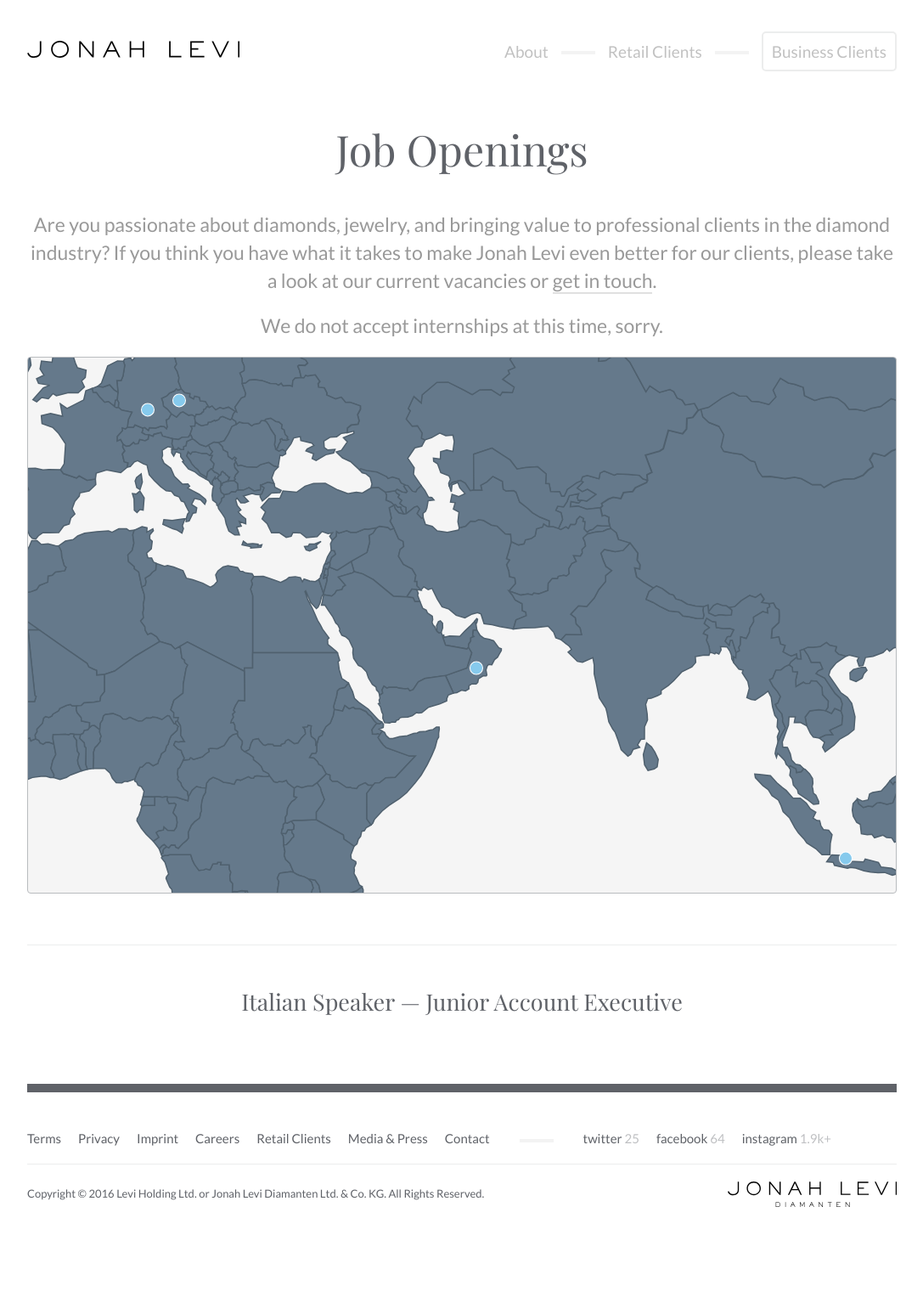
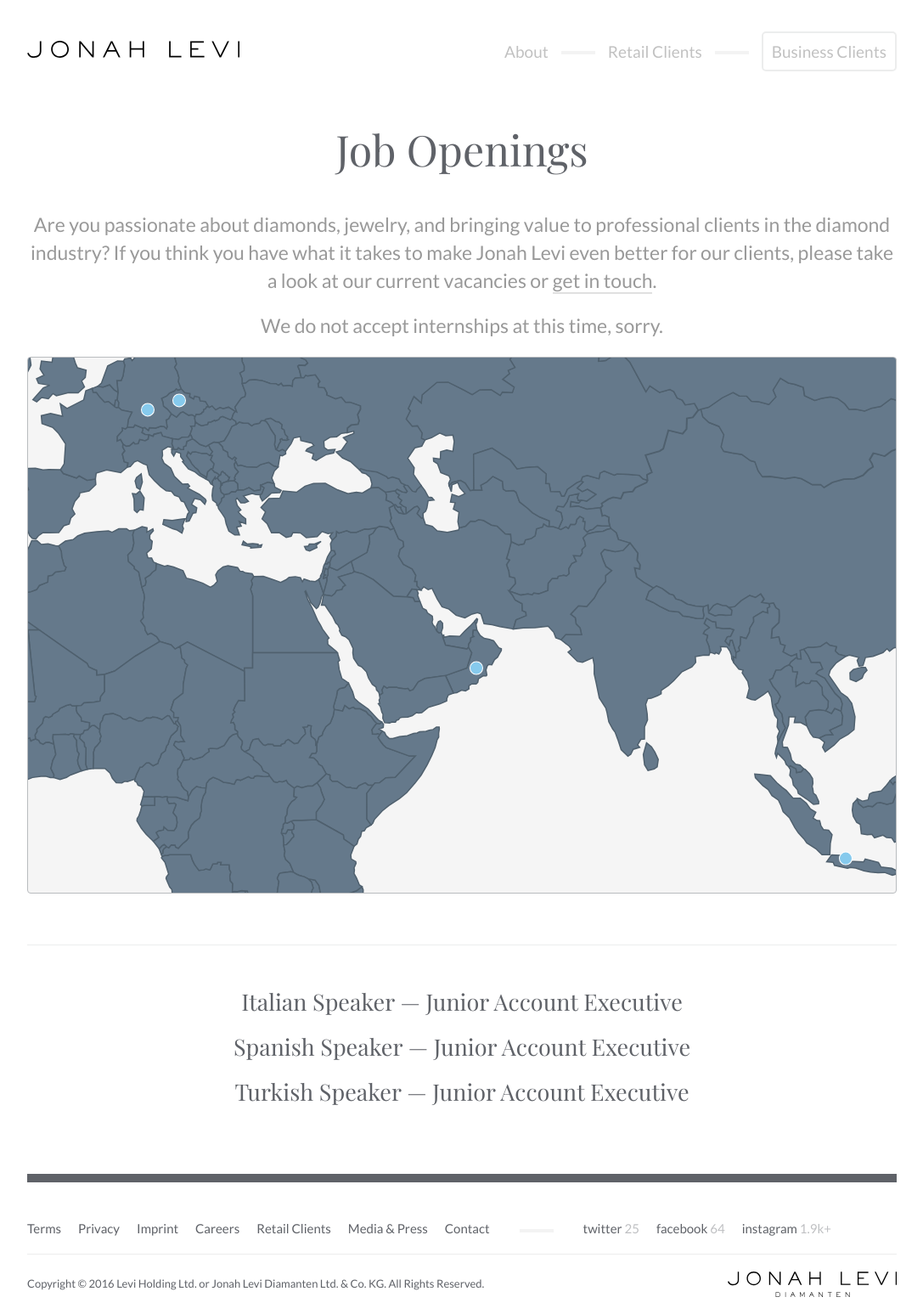
Before and after one commit to jonahlevi/jonahlevi.gihub.com, a Jekyll site: the page built from careers/index.md, in a window 1280 px wide. Shown: the whole page at 85% size, without its empty margins (96-1183 px from the left). Built offline with Jekyll 4.4.1, drawn with Linux system fonts in a browser that asks for light colours; some web fonts are replaced; comment, search, counter and statistics services are not loaded; before the commit the page ends 1441 px from its top, so only the background shows below that.

Commit message:
Vacancies

```diff
--- a/careers/index.md
+++ b/careers/index.md
@@ -63,7 +63,7 @@
 
 	<div class="one-third">
 		<div class="title">Employment type</div>
-		<div class="text">Self-employment</div>
+		<div class="text">Commercial Agent</div>
 
 		<div class="title">Experience</div>
 		<div class="text">Entry level</div>
@@ -79,6 +79,134 @@
 	</div>
 
 </div>
+
+<div class="job-entry cf">
+	<div class="job-title center">Spanish Speaker &mdash; Junior Account Executive</div>
+	<div class="job-description">
+	<div class="two-thirds first">
+
+		<div class="title">About this position</div>
+		<div class="text">
+			We are searching for a hardworking, motivated, and extroverted sales person, who will build up and manage a personal portfolio of clients in the territory of Spain. No prior sales experience required, but can be an advantage. This is a commission-only vacancy with uncapped earning potential.
+		</div>
+		<div class="title">Your responsibilities</div>
+		<div class="text">
+		<ul>
+			<li>Autonomous acquisition of prospective business clients in Spain.</li>
+			<li>Respectful presentation of our offers and services.</li>
+			<li>Establishing strong relationships with customers through weekly follow-ups and on-site visits.</li>
+			<li>Negotiating short-term and long-term contracts with high-level executives</li>
+			<li>Closing deals and achieving sales targets</li>
+			<li>CRM related work. Logging and reporting of calls, emails, visits, and deals at a highly-detailed level.</li>
+		</ul>
+		</div>
+		<div class="title">Your personal characteristics</div>
+		<div class="text">
+		<p>In addition of knowledge in the field of reading and interpreting diamond Certificates and an intuitive feel for prices and trends you should have the following required qualities to succeed:</p>
+		<ul>
+			<li>Excellent spoken and written communication skills in Spanish and English</li>
+			<li>Strong presentation and negotiation skills</li>
+			<li>Confidence, tact, and a persuasive manner</li>
+			<li>Outstanding organizational and time management skills</li>
+			<li>Be a self-motivated individual</li>
+			<li>Solid inter-personal skills, maturity, patience, IT skills</li>
+			<li>Setting personal monthly and annual sales targets and over-achieving them </li>
+			<li>Above all, you should have a high level of persistence</li>
+		</ul></div>
+		<div class="title">Your rewards in this position</div>
+		<div class="text">
+			<ul>
+				<li>Truly unlimited commission depending on your skills alone</li>
+				<li>Fully structured mentoring program that will set you up for success</li>
+				<li>Net-30 payments</li>
+				<li>Work from everywhere in the world. No morning commuting anymore.</li>
+				<li>Work when and how long you desire&mdash;no fixed working hours if you can get results</li>
+			</ul>
+		</div>
+	</div>
+
+	<div class="one-third">
+		<div class="title">Employment type</div>
+		<div class="text">Commercial Agent</div>
+
+		<div class="title">Experience</div>
+		<div class="text">Entry level</div>
+
+		<div class="title">Location</div>
+		<div class="text">Global, Spain preferred</div>
+		<div class="application-text">
+			<div><a href="/contact" class="button">Apply for this job today</a></div>
+		<div class="alternative">or <span><a href="/contact">ask us a question</a></span></div>
+		</div>
+	</div>
+
+	</div>
+
+</div>
+
+<div class="job-entry cf">
+	<div class="job-title center">Turkish Speaker &mdash; Junior Account Executive</div>
+	<div class="job-description">
+	<div class="two-thirds first">
+
+		<div class="title">About this position</div>
+		<div class="text">
+			We are searching for a hardworking, motivated, and extroverted sales person, who will build up and manage a personal portfolio of clients in the territory of Turkey. No prior sales experience required, but can be an advantage. This is a commission-only vacancy with uncapped earning potential.
+		</div>
+		<div class="title">Your responsibilities</div>
+		<div class="text">
+		<ul>
+			<li>Autonomous acquisition of prospective business clients in Turkey.</li>
+			<li>Respectful presentation of our offers and services.</li>
+			<li>Establishing strong relationships with customers through weekly follow-ups and on-site visits.</li>
+			<li>Negotiating short-term and long-term contracts with high-level executives</li>
+			<li>Closing deals and achieving sales targets</li>
+			<li>CRM related work. Logging and reporting of calls, emails, visits, and deals at a highly-detailed level.</li>
+		</ul>
+		</div>
+		<div class="title">Your personal characteristics</div>
+		<div class="text">
+		<p>In addition of knowledge in the field of reading and interpreting diamond Certificates and an intuitive feel for prices and trends you should have the following required qualities to succeed:</p>
+		<ul>
+			<li>Excellent spoken and written communication skills in Turkish and English</li>
+			<li>Strong presentation and negotiation skills</li>
+			<li>Confidence, tact, and a persuasive manner</li>
+			<li>Outstanding organizational and time management skills</li>
+			<li>Be a self-motivated individual</li>
+			<li>Solid inter-personal skills, maturity, patience, IT skills</li>
+			<li>Setting personal monthly and annual sales targets and over-achieving them </li>
+			<li>Above all, you should have a high level of persistence</li>
+		</ul></div>
+		<div class="title">Your rewards in this position</div>
+		<div class="text">
+			<ul>
+				<li>Truly unlimited commission depending on your skills alone</li>
+				<li>Fully structured mentoring program that will set you up for success</li>
+				<li>Net-30 payments</li>
+				<li>Work from everywhere in the world. No morning commuting anymore.</li>
+				<li>Work when and how long you desire&mdash;no fixed working hours if you can get results</li>
+			</ul>
+		</div>
+	</div>
+
+	<div class="one-third">
+		<div class="title">Employment type</div>
+		<div class="text">Commercial Agent</div>
+
+		<div class="title">Experience</div>
+		<div class="text">Entry level</div>
+
+		<div class="title">Location</div>
+		<div class="text">Global, Turkey preferred</div>
+		<div class="application-text">
+			<div><a href="/contact" class="button">Apply for this job today</a></div>
+		<div class="alternative">or <span><a href="/contact">ask us a question</a></span></div>
+		</div>
+	</div>
+
+	</div>
+
+</div>
 </section>
 
 <div class="footer-border"></div>
```
